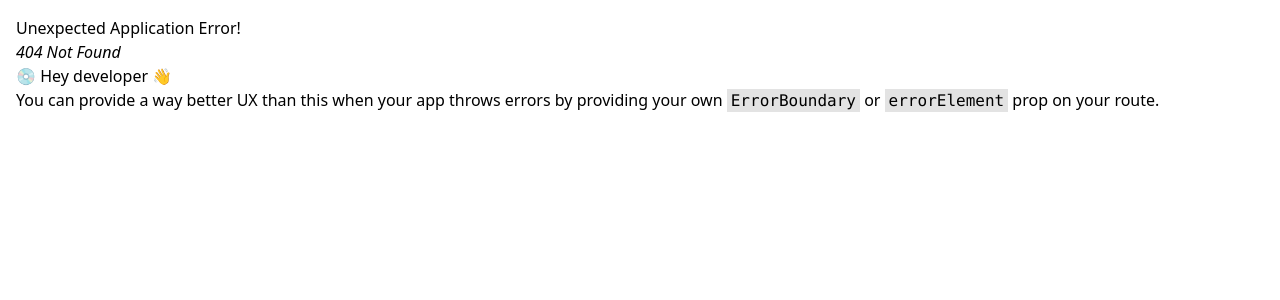
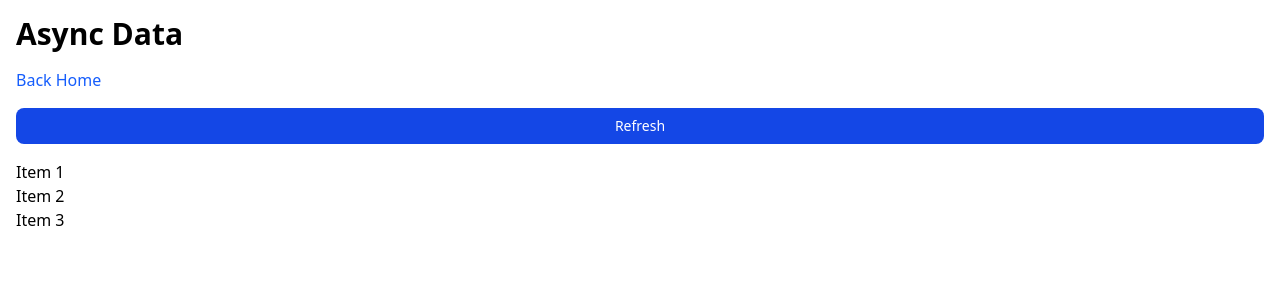
Before and after one commit to barnabas-lesti/react-sandbox, a React (Vite) app: page /async-data in a window 1280 px wide. Before the commit this address had no page. Shown: the top 300 px of the page. Built offline with nearby package versions, Linux system fonts and the light colour scheme.

Commit message:
feature(async-data): add async data and error handling example

```diff
--- a/src/app/routes/config.tsx
+++ b/src/app/routes/config.tsx
@@ -9,19 +9,23 @@ export const APP_ROUTES: RouteObject[] = [
     children: [
       createLazyRoute({ index: true, moduleLoader: () => import("#features/home/HomePage") }),
       createLazyRoute({
-        path: "counter/context",
+        path: "async-data",
+        moduleLoader: () => import("#features/async-data/AsyncDataPage"),
+      }),
+      createLazyRoute({
+        path: "state-management/context",
         moduleLoader: () => import("#features/state-management/context/CounterWithContextPage"),
       }),
       createLazyRoute({
-        path: "counter/prop-drilling",
+        path: "state-management/prop-drilling",
         moduleLoader: () => import("#features/state-management/props/CounterWithPropDrillingPage"),
       }),
       createLazyRoute({
-        path: "counter/redux",
+        path: "state-management/redux",
         moduleLoader: () => import("#features/state-management/redux/CounterWithReduxPage"),
       }),
       createLazyRoute({
-        path: "counter/zustand",
+        path: "state-management/zustand",
         moduleLoader: () => import("#features/state-management/zustand/CounterWithZustandPage"),
       }),
     ],
--- a/src/core/ui/components/button/Button.tsx
+++ b/src/core/ui/components/button/Button.tsx
@@ -11,9 +11,10 @@ export function Button(props: ButtonProps) {
       {...restProps}
       type={type}
       className={clsx(
-        "text-white bg-blue-700 hover:bg-blue-800 focus:ring-2 focus:ring-blue-300 font-medium rounded-lg",
-        "text-sm px-5 p-2 focus:outline-none cursor-pointer",
-        "dark:focus:ring-blue-800 dark:bg-blue-600 dark:hover:bg-blue-700",
+        "text-white bg-blue-700  focus:ring-2 focus:ring-blue-300 font-medium rounded-lg",
+        "text-sm px-5 p-2 focus:outline-none",
+        "dark:focus:ring-blue-800 dark:bg-blue-600 ",
+        props.disabled ? "opacity-60 cursor-not-allowed" : "cursor-pointer hover:bg-blue-800 dark:hover:bg-blue-700",
         className,
       )}
     >
--- a/src/core/ui/components/typography/Typography.tsx
+++ b/src/core/ui/components/typography/Typography.tsx
@@ -3,6 +3,7 @@ import type { ComponentPropsWithoutRef, ElementType } from "react";
 
 interface VariantMap {
   h1: "h1";
+  h2: "h2";
   p: "p";
 }
 
@@ -19,7 +20,7 @@ export function Typography<V extends Variant>(props: TypographyProps<V>) {
   return (
     <Tag
       {...restProps}
-      className={clsx(variant === "h1" && "font-bold text-3xl", className)}
+      className={clsx(variant === "h1" && "font-bold text-3xl", variant === "h2" && "font-bold text-2xl", className)}
     >
       {children}
     </Tag>
--- /dev/null
+++ b/src/features/async-data/AsyncDataPage.tsx
@@ -0,0 +1,51 @@
+import { useEffect } from "react";
+
+import { Button } from "#core/ui/components/button/Button";
+import { Link } from "#core/ui/components/link/Link";
+import { Typography } from "#core/ui/components/typography/Typography";
+
+import { useAsyncDataStore } from "./useAsyncDataStore";
+
+export default function AsyncDataPage() {
+  const isLoading = useAsyncDataStore((store) => store.isLoading);
+  const data = useAsyncDataStore((store) => store.data);
+  const error = useAsyncDataStore((store) => store.error);
+  const loadData = useAsyncDataStore((store) => store.loadData);
+
+  useEffect(() => {
+    loadData();
+  }, []);
+
+  function handleRefresh() {
+    loadData({ force: true });
+  }
+
+  return (
+    <div className="flex flex-col gap-4">
+      <Typography variant="h1">Async Data</Typography>
+
+      <Link to="/">Back Home</Link>
+
+      <Button
+        disabled={isLoading}
+        onClick={handleRefresh}
+      >
+        Refresh
+      </Button>
+
+      {error && <Typography className="text-red-500">{error}</Typography>}
+
+      {isLoading ? (
+        <Typography>Loading data...</Typography>
+      ) : data && data.length > 0 ? (
+        <ul>
+          {data.map((item, index) => (
+            <li key={index}>{item}</li>
+          ))}
+        </ul>
+      ) : (
+        <Typography>No items to display.</Typography>
+      )}
+    </div>
+  );
+}
--- /dev/null
+++ b/src/features/async-data/useAsyncDataStore.ts
@@ -0,0 +1,43 @@
+import { create } from "zustand";
+
+import { debugDelay } from "#core/functions/debugDelay";
+
+interface LoadDataOptions {
+  force?: boolean;
+}
+
+interface AsyncDataState {
+  isLoading: boolean;
+  data: string[] | null;
+  error: string | null;
+  loadData: (options?: LoadDataOptions) => Promise<void>;
+}
+
+export const useAsyncDataStore = create<AsyncDataState>((set) => {
+  let loadDataPromise: ReturnType<AsyncDataState["loadData"]> | null = null;
+
+  return {
+    isLoading: false,
+    data: null,
+    error: null,
+    async loadData(options) {
+      if (!options?.force && loadDataPromise) return;
+
+      loadDataPromise = (async () => {
+        set({ isLoading: true, error: null });
+        try {
+          // We simulate a little delay and define the loaded data.
+          await debugDelay();
+          // throw new Error();
+          const data: AsyncDataState["data"] = ["Item 1", "Item 2", "Item 3"];
+          set({ data });
+        } catch (error) {
+          loadDataPromise = null;
+          set({ error: "Unknown error occurred, please try again." });
+        } finally {
+          set({ isLoading: false });
+        }
+      })();
+    },
+  };
+});
--- a/src/features/home/HomePage.tsx
+++ b/src/features/home/HomePage.tsx
@@ -6,20 +6,25 @@ export default function HomePage() {
   return (
     <div className="flex flex-col gap-4">
       <Typography variant="h1">Home</Typography>
+
+      <Typography variant="h2">State Management</Typography>
       <ul>
         <li>
-          <Link to="/counter/prop-drilling">Counter with Prop Drilling</Link>
+          <Link to="/state-management/prop-drilling">Counter with Prop Drilling</Link>
         </li>
         <li>
-          <Link to="/counter/context">Counter with Context API</Link>
+          <Link to="/state-management/context">Counter with Context API</Link>
         </li>
         <li>
-          <Link to="/counter/zustand">Counter with Zustand</Link>
+          <Link to="/state-management/zustand">Counter with Zustand</Link>
         </li>
         <li>
-          <Link to="/counter/redux">Counter with Redux</Link>
+          <Link to="/state-management/redux">Counter with Redux</Link>
         </li>
       </ul>
+
+      <Typography variant="h2">Async Data</Typography>
+      <Link to="/async-data">Async Data</Link>
 
       {/* <CounterWithZustand /> */}
     </div>
--- a/vite.config.ts
+++ b/vite.config.ts
@@ -15,6 +15,7 @@ export default defineConfig((config) => {
   return {
     root: "./src",
     envDir: "..",
+    envPrefix: "PUBLIC",
     server: { port },
     preview: { port },
     build: {
```
